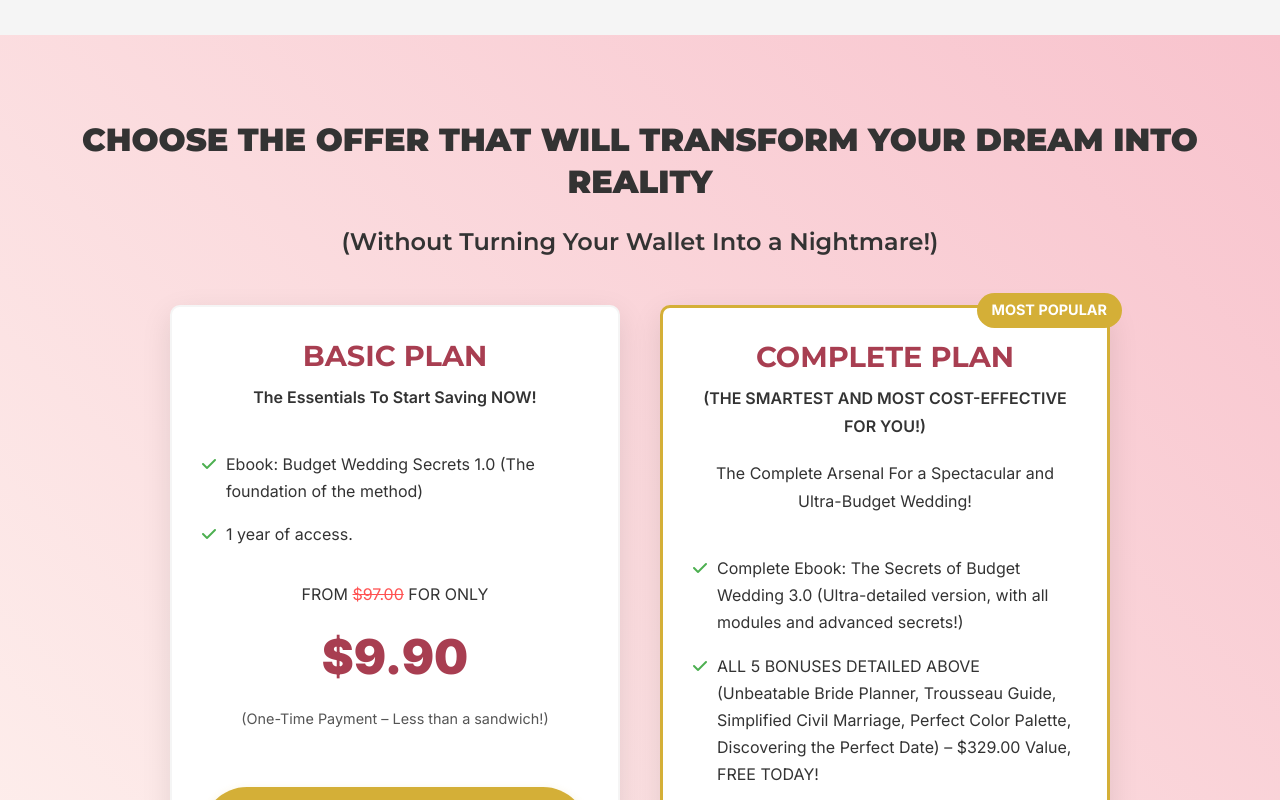
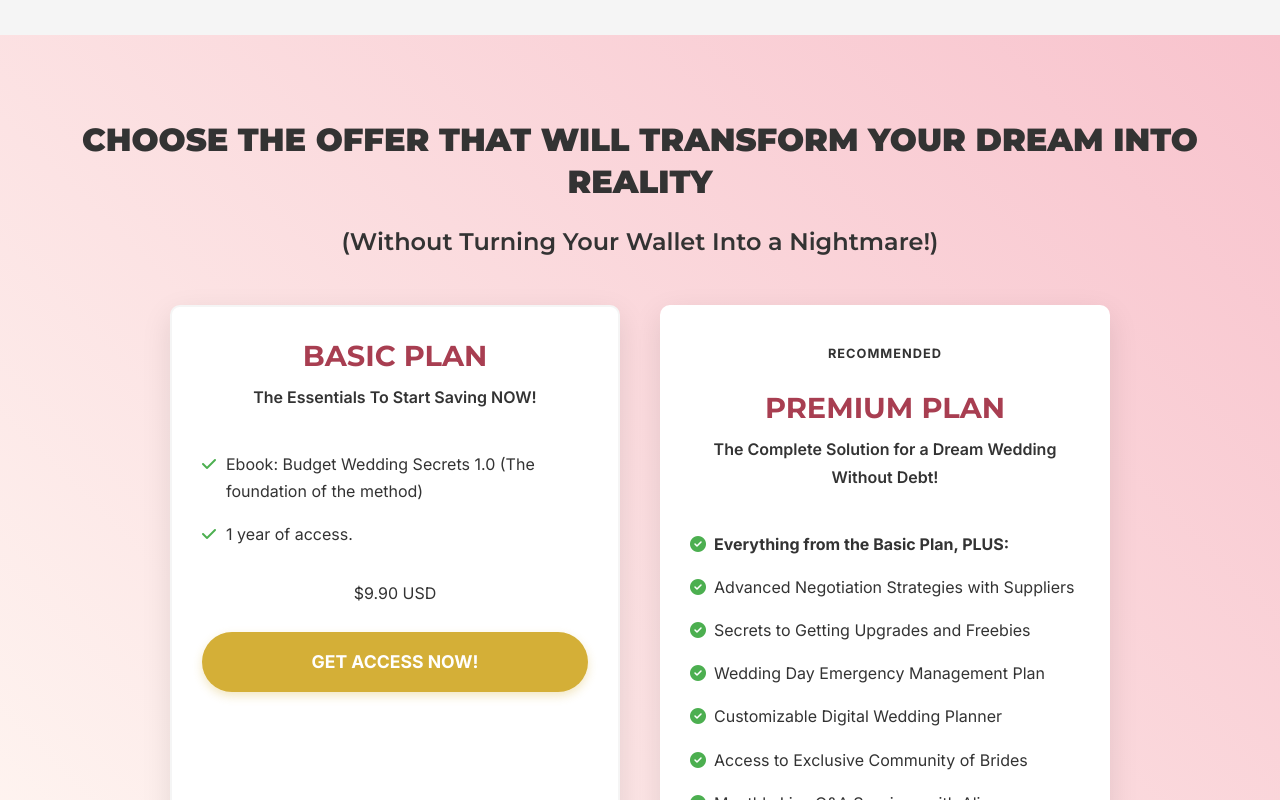
Before and after one commit to peterdev1231/pv-casamento, a plain HTML site: page index.html in a window 1280 px wide. Shown: the part 11200-12000 px from the top of the page. Drawn offline with Linux system fonts and the light colour scheme; no server answers.

Commit message:
Update plan URLs and fix premium plan button style

```diff
--- a/index.html
+++ b/index.html
@@ -488,41 +488,38 @@
                             </ul>
                         </div>
 
-                        <div class="plan-price">
-                            <p class="price-text">FROM <span class="price-old">$97.00</span> FOR ONLY</p>
-                            <div class="price-value">$9.90</div>
-                            <p class="price-note">(One-Time Payment – Less than a sandwich!)</p>
+                        <div class="plan-price-container">
+                            <span class="plan-price">$9.90</span>
+                            <span class="plan-currency">USD</span>
                         </div>
-
-                        <a href="https://pay.hotmart.com/F100085717C?off=mwy8yv8i" class="btn btn-primary">I WANT TO SAVE NOW WITH THE BASIC PLAN!</a>
+                        <a href="https://pay.hotmart.com/A100108164S?off=d5fsp2zf" class="btn btn-primary btn-block">GET ACCESS NOW!</a>
                     </div>
 
-                    <div class="pricing-plan complete-plan fade-in-right">
-                        <div class="plan-tag">MOST POPULAR</div>
+                    <div class="pricing-plan premium-plan recommended fade-in-up">
+                        <div class="badge badge-recommended">RECOMMENDED</div>
                         <div class="plan-header">
-                            <h3 class="plan-name">COMPLETE PLAN</h3>
-                            <p class="plan-subtitle">(THE SMARTEST AND MOST COST-EFFECTIVE FOR YOU!)</p>
-                            <p>The Complete Arsenal For a Spectacular and Ultra-Budget Wedding!</p>
+                            <h3 class="plan-name">PREMIUM PLAN</h3>
+                            <p class="plan-subtitle">The Complete Solution for a Dream Wedding Without Debt!</p>
                         </div>
 
                         <div class="plan-features">
                             <ul>
-                                <li><i class="fas fa-check"></i> Complete Ebook: The Secrets of Budget Wedding 3.0 (Ultra-detailed version, with all modules and advanced secrets!)</li>
-                                <li><i class="fas fa-check"></i> ALL 5 BONUSES DETAILED ABOVE (Unbeatable Bride Planner, Trousseau Guide, Simplified Civil Marriage, Perfect Color Palette, Discovering the Perfect Date) – $329.00 Value, FREE TODAY!</li>
-                                <li><i class="fas fa-check"></i> SPECIAL SURPRISE BONUS!</li>
-                                <li><i class="fas fa-check"></i> LIFETIME Access to the material!</li>
-                                <li><i class="fas fa-check"></i> All Future Updates to the Guide and Bonuses, AT NO ADDITIONAL COST!</li>
-                                <li><i class="fas fa-check"></i> OUR "ABSOLUTE ZERO RISK" 7-DAY GUARANTEE!</li>
+                                <li><i class="fas fa-check-circle"></i> <strong>Everything from the Basic Plan, PLUS:</strong></li>
+                                <li><i class="fas fa-check-circle"></i> Advanced Negotiation Strategies with Suppliers</li>
+                                <li><i class="fas fa-check-circle"></i> Secrets to Getting Upgrades and Freebies</li>
+                                <li><i class="fas fa-check-circle"></i> Wedding Day Emergency Management Plan</li>
+                                <li><i class="fas fa-check-circle"></i> Customizable Digital Wedding Planner</li>
+                                <li><i class="fas fa-check-circle"></i> Access to Exclusive Community of Brides</li>
+                                <li><i class="fas fa-check-circle"></i> Monthly Live Q&A Sessions with Aline</li>
+                                <li><i class="fas fa-hand-holding-usd"></i> Estimated Savings: $2,000 - $7,000+</li>
                             </ul>
                         </div>
 
-                        <div class="plan-price">
-                            <p class="price-text">FROM <span class="price-old">$426.00</span> FOR ONLY</p>
-                            <div class="price-value">$19.90</div>
-                            <p class="price-note">(One-Time Payment! <span class="discount-emphasis">You save $406.10 - over 95% discount!</span>)</p>
+                        <div class="plan-price-container">
+                            <span class="plan-price">$19.90</span>
+                            <span class="plan-currency">USD</span>
                         </div>
-
-                        <a href="https://pay.hotmart.com/F100085717C?off=drvtl3uc" class="btn btn-primary">I WANT TO SAVE NOW WITH THE COMPLETE PLAN!</a>
+                        <a href="https://pay.hotmart.com/A100108164S?off=041qi1ls" class="btn btn-primary btn-block">I WANT THE COMPLETE PROTOCOL!</a>
                     </div>
                 </div>
             </div>
```
